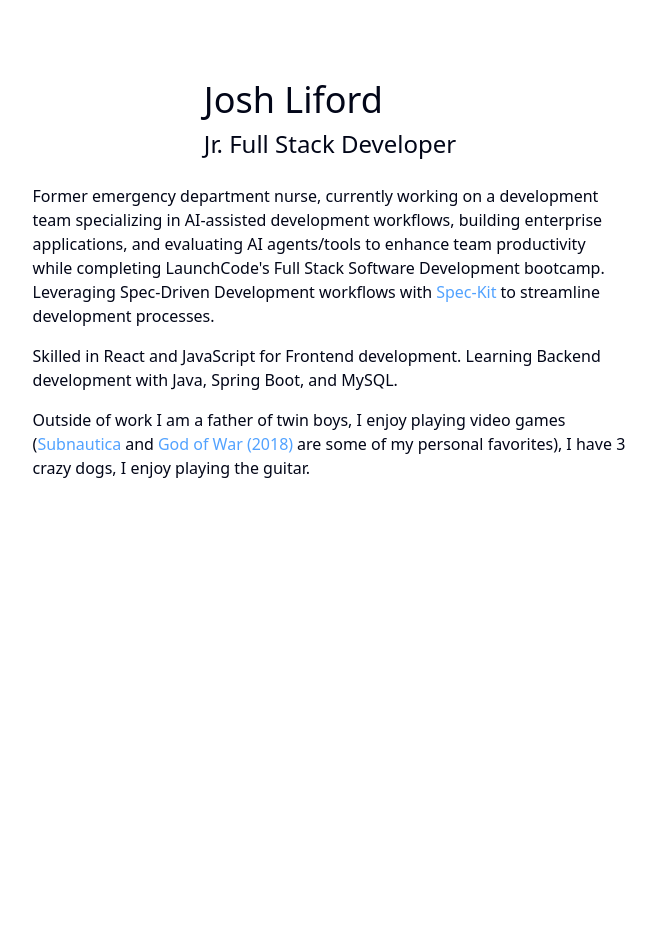
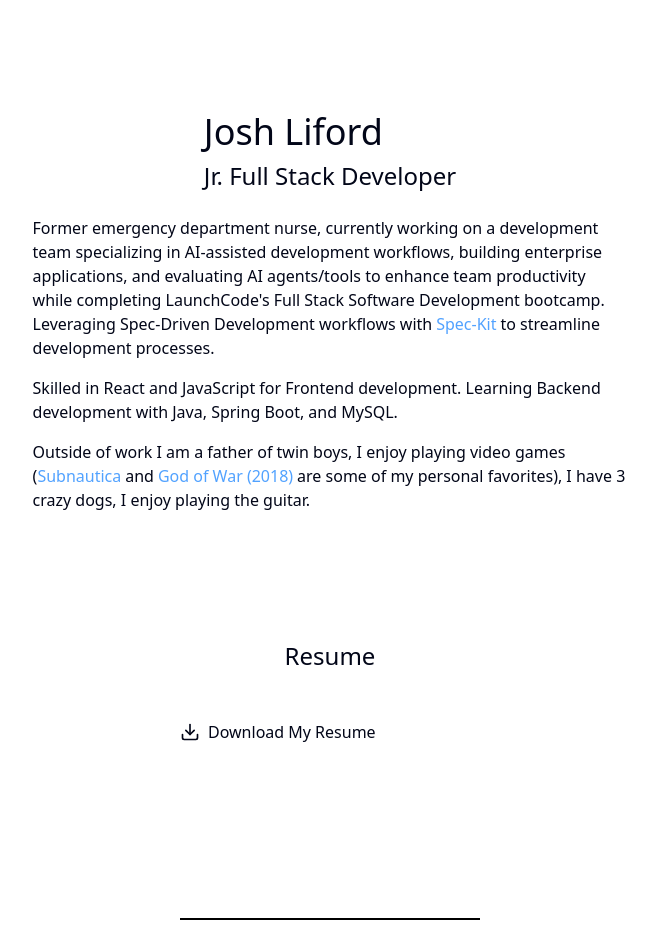
Before and after one commit to joshliford/joshliford.github.io, a React (Vite) app: page / in a window 1280 px wide. Shown: the top 952 px of the page, without its empty margins (310-966 px from the left). Before the commit the page ends 800 px from the top, so only its background shows below. Built offline with nearby package versions, Linux system fonts and the light colour scheme.

Commit message:
added basic resume section with resume download and preview

```diff
--- a/src/App.jsx
+++ b/src/App.jsx
@@ -1,12 +1,16 @@
 import Section from './components/Section'
 import Hero from './components/Hero'
+import Resume from './components/Resume'
 import './App.css'
 
 function App() {
   return (
     <>
-      <Section id={"hero"}>
+      <Section id="hero">
         <Hero />
+      </Section>
+      <Section id="resume" title="Resume">
+        <Resume />
       </Section>
     </>
   )
--- /dev/null
+++ b/src/components/Resume.jsx
@@ -0,0 +1,21 @@
+import { Download } from "lucide-react";
+
+export default function Resume() {
+  return (
+    <div className="space-y-6 w-full">
+      <div className="flex flex-row gap-2 items-center">
+        <Download className="h-5 w-5" />
+        <a href="/resume.pdf" download="Josh_Liford_Resume.pdf">
+          Download My Resume
+        </a>
+      </div>
+      <div className="w-full h-100px border-b-2 border-black">
+        <iframe
+            src="/resume.pdf"
+            title="Preview Resume"
+            className="h-full w-full"
+        />
+      </div>
+    </div>
+  );
+}
--- a/src/components/Section.jsx
+++ b/src/components/Section.jsx
@@ -1,7 +1,7 @@
 export default function Section({ id, children, title }) {
 
     return (
-        <section id={id} className="flex flex-col justify-center items-center mt-20">
+        <section id={id} className="flex flex-col justify-center items-center py-16 space-y-12">
             <div>
                 <h2 className="text-2xl">
                     {title}
```
Also changed, not shown: 1 other file (tests, documents, lock files or other folders).
